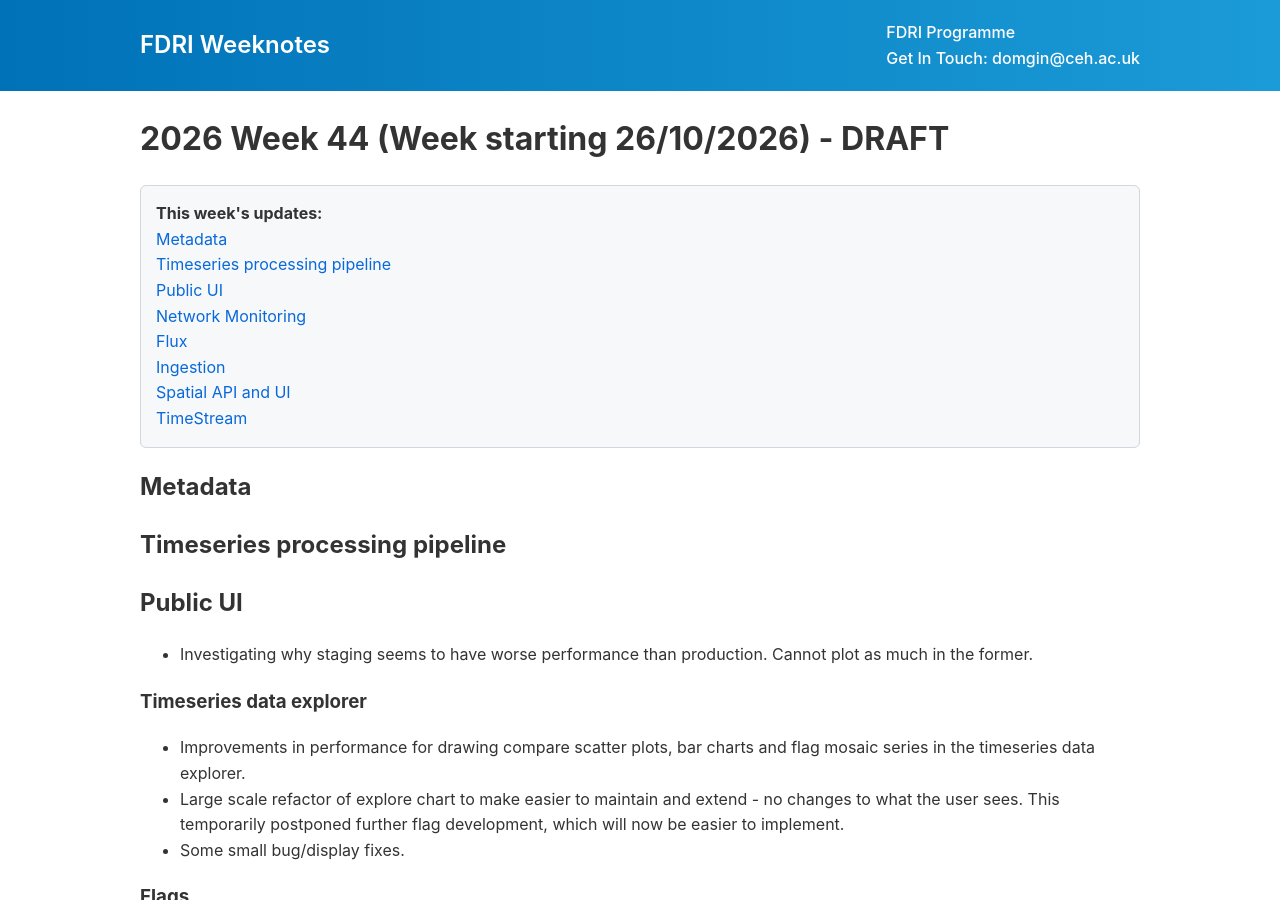
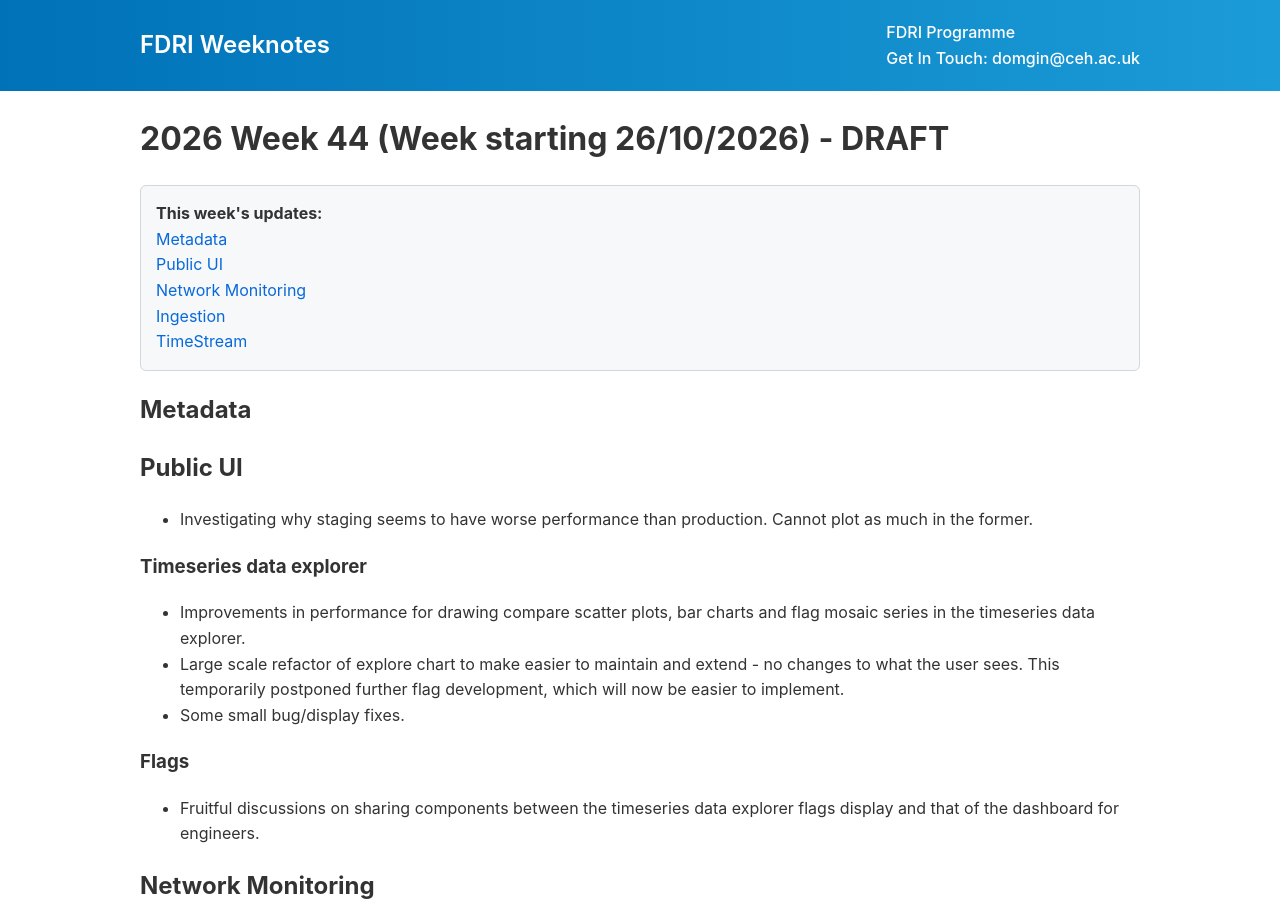
Before and after one commit to NERC-CEH/fdri_words, a Jekyll site: the page built from weeknotes/2026/44.md, in a window 1280 px wide and 900 px high. Built offline with Jekyll 4.4.1, drawn with Linux system fonts in a browser that asks for light colours; our own code applies the rules of GitHub Pages for plain Markdown files; some of the changed text lies outside the part shown.

Commit message:
Update 44.md

```diff
--- a/weeknotes/2026/44.md
+++ b/weeknotes/2026/44.md
@@ -1,8 +1,6 @@
 # 2026 Week 44 (Week starting 26/10/2026) - DRAFT
 
 ## Metadata
-
-## Timeseries processing pipeline
 
 ## Public UI
 - Investigating why staging seems to have worse performance than production. Cannot plot as much in the former.
@@ -38,8 +36,6 @@ Secondly, the completeness of raw data for all variables at a site can be invest
 
 <img width="957" height="515" alt="Screenshot 2026-11-10 104444_75" src="https://github.com/user-attachments/assets/7491e6ab-9e28-4527-8512-392c71547603" />
 
-## Flux
-
 ## Ingestion
 
 Two main ingestion workstreams going on at the moment:
@@ -50,7 +46,5 @@ Two main ingestion workstreams going on at the moment:
 
 This involves changes across most of our repos and requires careful thought to make sure users still have access to all the data during the transition. Our `staging` account is the perfect testbed for how this will be rolled out in production.
 
-## Spatial API and UI
-
 ## TimeStream
 - Now includes plotting functionality
```
